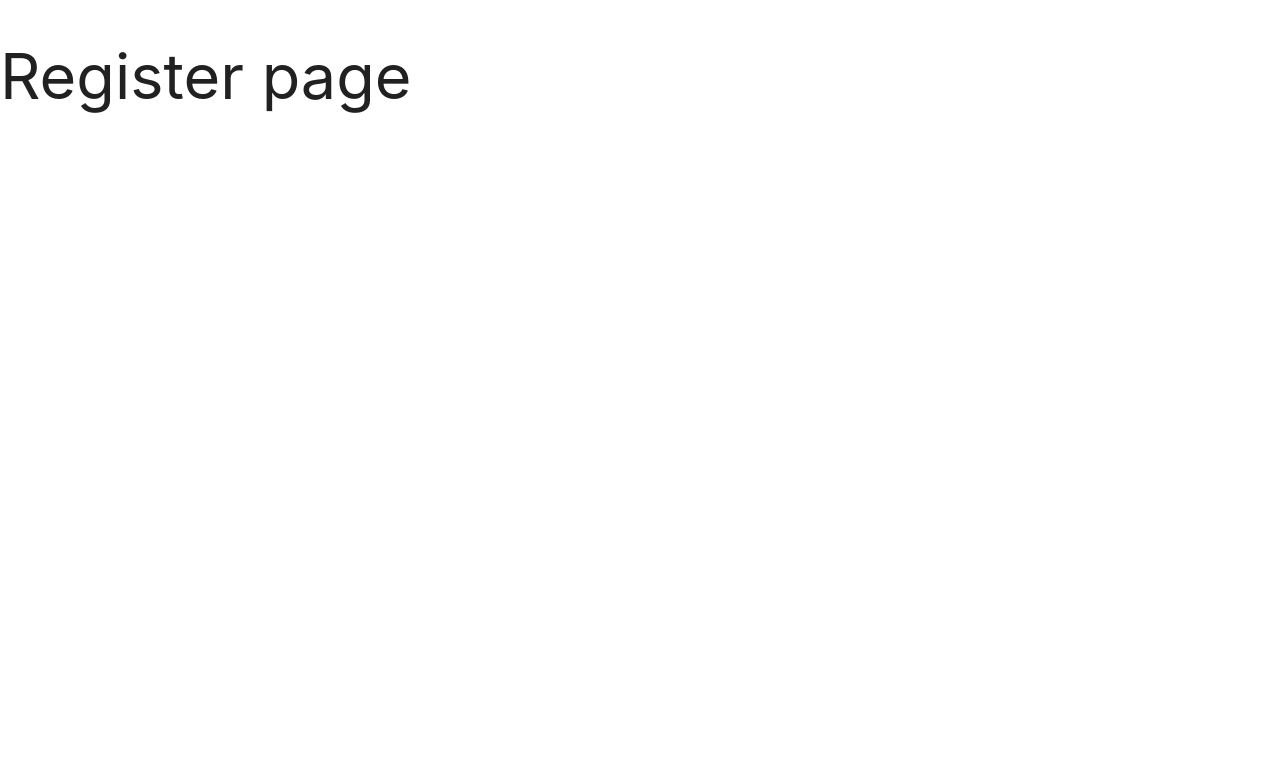
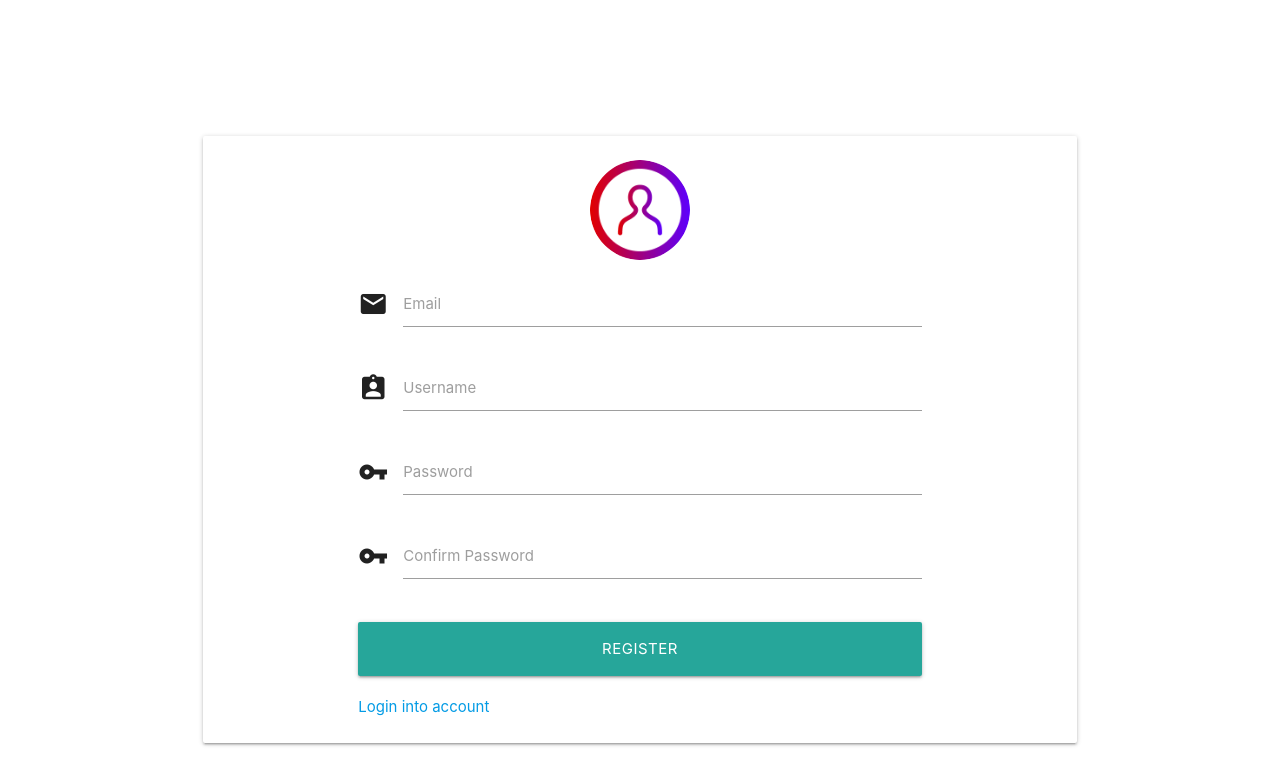
Before and after one commit to TheKevinT/React-Firebase-Redux-Materialize, a React (Create React App) app: page /register in a window 1280 px wide. Shown: the top 784 px of the page. Built offline with nearby package versions, Linux system fonts and the light colour scheme.

Commit message:
estilo formulario registro y capturar datos

```diff
--- a/src/Pages/RegisterScreen.jsx
+++ b/src/Pages/RegisterScreen.jsx
@@ -1,9 +1,120 @@
-import React from "react";
+import React, { useState } from "react";
+import { Link } from "react-router-dom";
 
 const RegisterScreen = () => {
+  const [data, setData] = useState({
+    email: "",
+    password: "",
+    password2: "",
+    username: "",
+  });
+  const { email, username, password, password2 } = data;
+
+  const _handleChange = (e) => {
+    const value = e.target.value;
+
+    setData({
+      ...data,
+      [e.target.name]: value,
+    });
+
+    console.log(value);
+  };
+
+  const _handleRegister = (e) => {
+    e.preventDefault();
+  };
   return (
     <>
-      <h1>Register page</h1>
+      <div
+        className="container valign-wrapper"
+        style={{
+          marginTop: "10%",
+        }}
+      >
+        <div className="row ">
+          <div className="col s12">
+            <div className="card ">
+              <div className="container">
+                <div className="card-content">
+                  <div className="center-align">
+                    <img
+                      src="assets/login.png"
+                      alt="imageLogin"
+                      className="circle responsive-img"
+                      style={{ height: "100px" }}
+                    />
+                  </div>
+                  <form onSubmit={_handleRegister}>
+                    <div className="row">
+                      <div className="input-field col s12">
+                        <i className="material-icons prefix">email</i>
+                        <input
+                          id="email_label"
+                          type="email"
+                          className="validate"
+                          onChange={_handleChange}
+                          value={email}
+                          name="email"
+                        />
+                        <label htmlFor="email_label">Email</label>
+                      </div>
+                      <div className="input-field col s12">
+                        <i className="material-icons prefix">assignment_ind</i>
+                        <input
+                          id="usern"
+                          type="text"
+                          className="validate"
+                          onChange={_handleChange}
+                          value={username}
+                          name="username"
+                        />
+                        <label htmlFor="usern">Username</label>
+                      </div>
+                      <div className="input-field col s12">
+                        <i className="material-icons prefix">vpn_key</i>
+                        <input
+                          id="pass1"
+                          type="password"
+                          className="validate"
+                          onChange={_handleChange}
+                          value={password}
+                          name="password"
+                        />
+                        <label htmlFor="pass1">Password</label>
+                      </div>
+                      <div className="input-field col s12">
+                        <i className="material-icons prefix">vpn_key</i>
+                        <input
+                          id="pass2"
+                          type="password"
+                          className="validate"
+                          onChange={_handleChange}
+                          value={password2}
+                          name="password2"
+                        />
+                        <label htmlFor="pass2">Confirm Password</label>
+                      </div>
+                    </div>
+
+                    <div className="row ">
+                      <div className="col s12">
+                        <button
+                          className="btn-large waves-effect waves-light col s12"
+                          type="submit"
+                        >
+                          REGISTER
+                        </button>
+                      </div>
+                    </div>
+                    <Link to="/login">Login into account</Link>
+                  </form>
+                </div>
+              </div>
+            </div>
+          </div>
+        </div>
+      </div>
     </>
   );
 };
```
